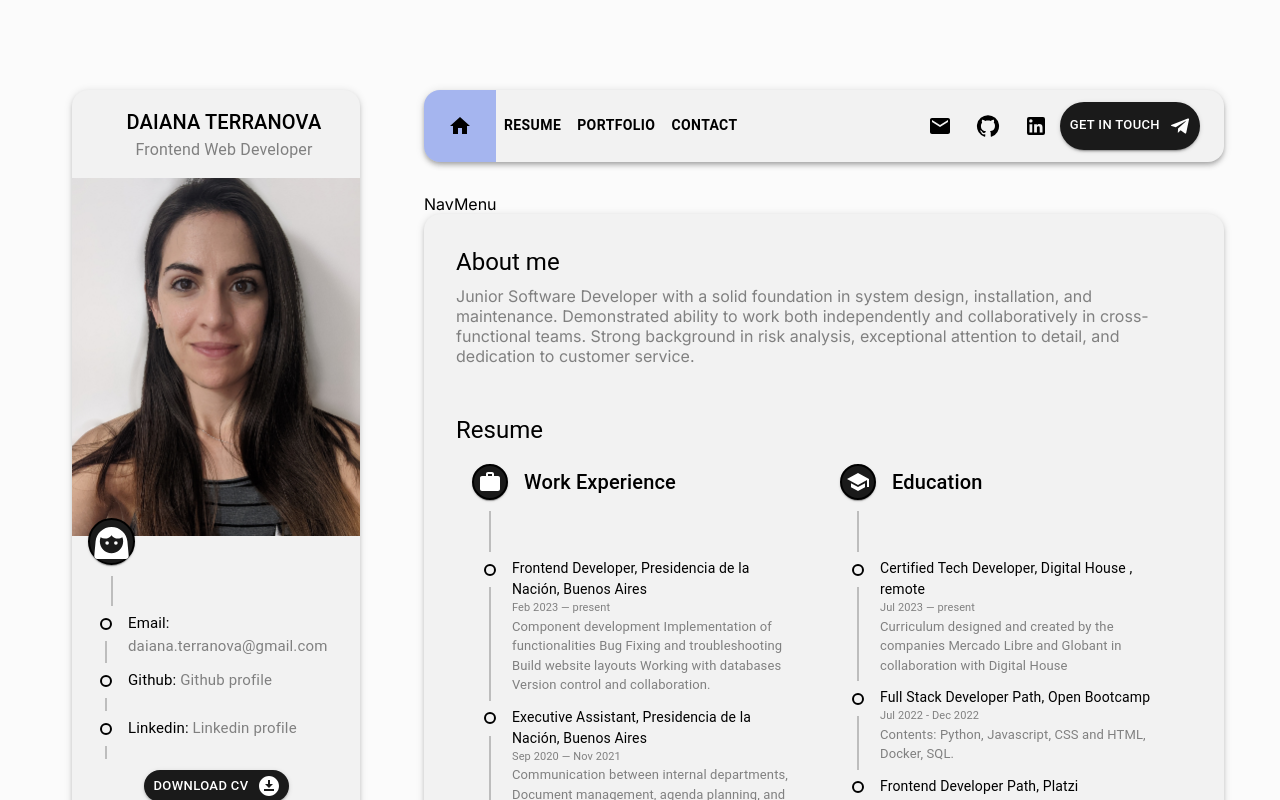
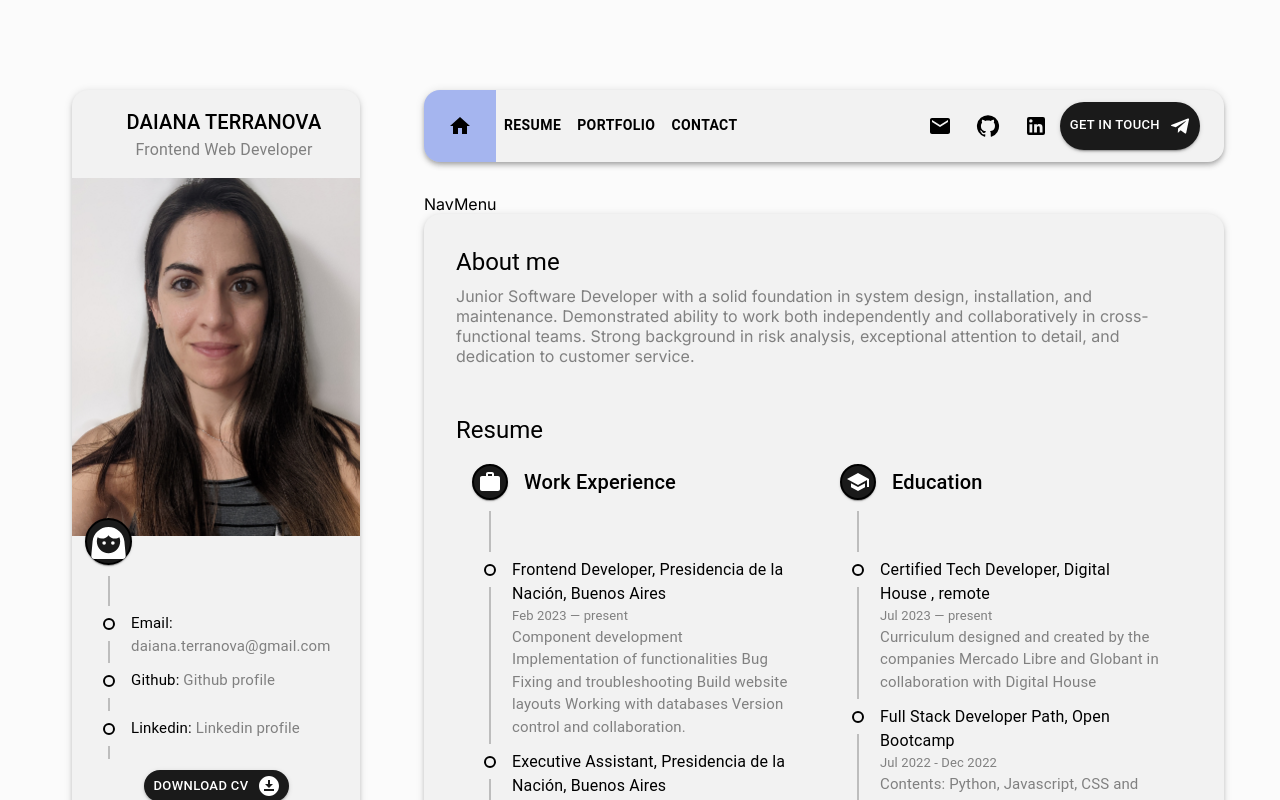
Before and after one commit to daiterranova/Portfolio, a React (Vite) app: page / in a window 1280 px wide. Shown: the top 800 px of the page. Built offline with nearby package versions, Linux system fonts and the light colour scheme.

Commit message:
pass profile variable to instances of CustomTimelineItemData to set padding according to the component who is being rendered

```diff
--- a/src/components/Profile.jsx
+++ b/src/components/Profile.jsx
@@ -20,18 +20,18 @@ const containerStyles = {
   paddingBottom:'2rem'
 }
 
-export const CustomTimelineItemData = ({ title, text, link, experience, education, date }) => (
+export const CustomTimelineItemData = ({ title, text, link, experience, education, date, profile }) => (
   <TimelineItem sx={{ minHeight: '3rem', width: '100%' }}>
-    <CustomTimelineSeparator />
+    <CustomTimelineSeparator profile={profile}/>
     <TimelineContent sx={{ flexWrap: 'nowrap' }}>
       {link ?
          <Typography fontSize={15} fullWidth ><span>{title}: <a className='link description-color' href={link} target="_blank">{text}</a></span></Typography>
         :
         experience || education ?
         <Box>
-             <Typography fontSize={14} className="title-color" >{title} </Typography>
-             <Typography fontSize={11} className="description-color">{date} </Typography>
-             <Typography fontSize={13} className="description-color">{text} </Typography>
+             <Typography fontSize={16} className="title-color" >{title} </Typography>
+             <Typography fontSize={13} className="description-color">{date} </Typography>
+             <Typography fontSize={15} className="description-color">{text} </Typography>
         </Box>
           :
         <Typography fontSize={15} className="description-color" ><span className="title-color">{title}:</span> {text}</Typography>}
@@ -48,9 +48,9 @@ const Profile = () => {
     </Box>
     <Box className="profile-information">
       <CustomTimeline icon={<Face3Icon fontSize="large" />} >
-        <CustomTimelineItemData title='Email' text={email} />
+        <CustomTimelineItemData profile={true} title='Email' text={email} />
         {Object.keys(socials).map((key) => (
-          <CustomTimelineItemData key={key} title={key} text={socials[key].text} link={socials[key].link} />
+          <CustomTimelineItemData key={key} title={key} text={socials[key].text} link={socials[key].link} profile={true} />
 
         ))}
       </CustomTimeline>
```
